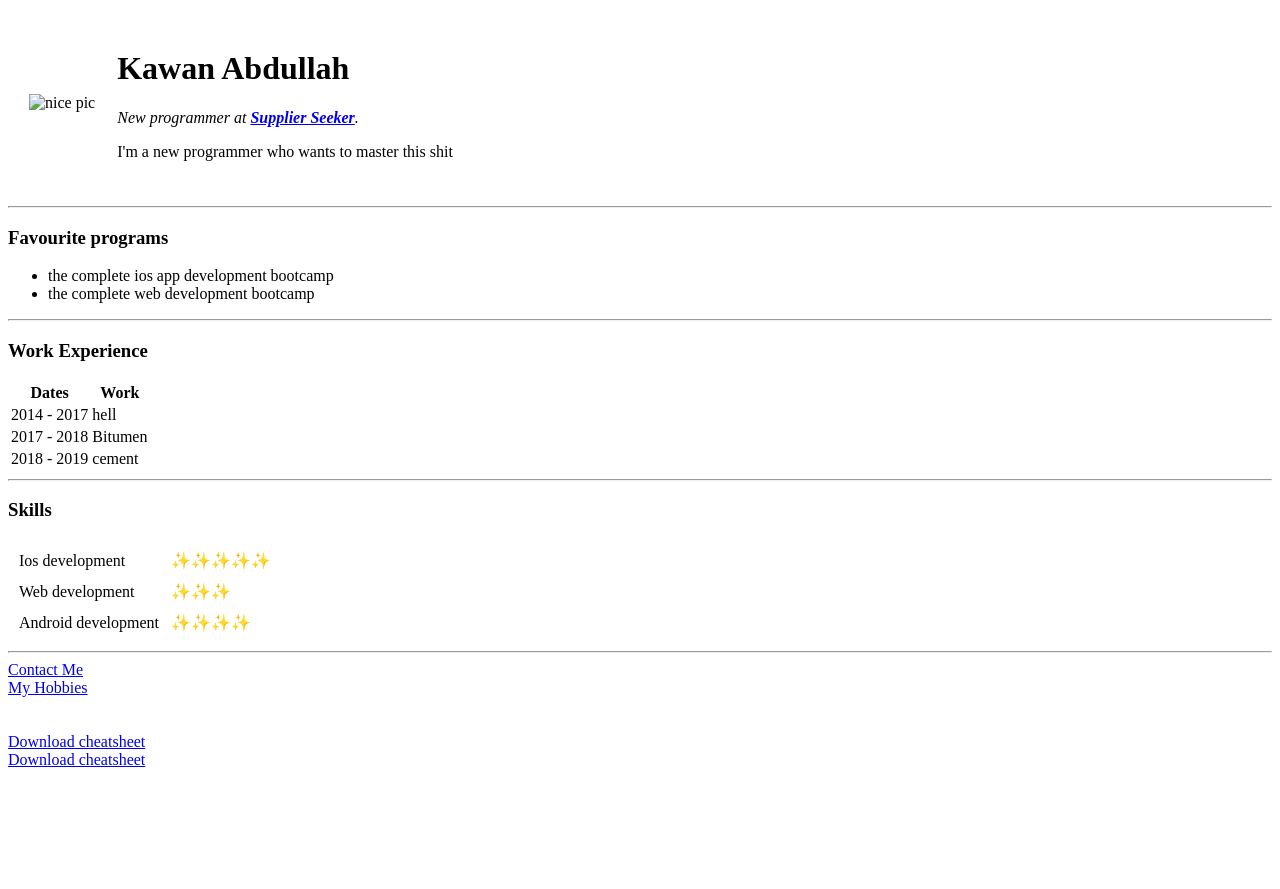
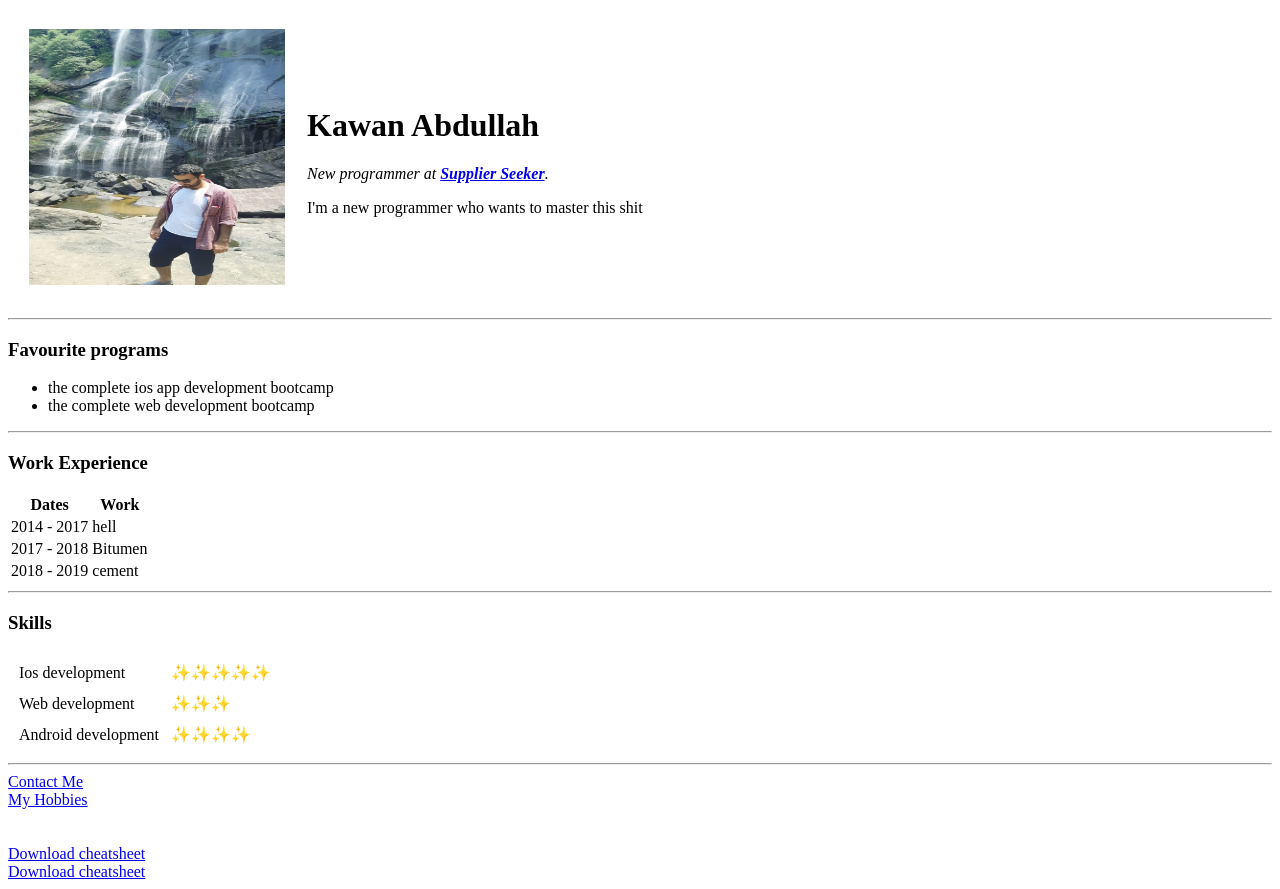
Before and after one commit to KawanAbdullah/cv, a plain HTML site: page index.html in a window 1280 px wide. Before the commit the page ends 800 px from the top, so only its background shows below. Drawn offline with Linux system fonts and the light colour scheme.

Commit message:
Update index.html

```diff
--- a/index.html
+++ b/index.html
@@ -11,7 +11,7 @@
   <body>
     <table cellspacing="20">
       <tr>
-        <td><img src="./img/kawanimg.jpg"
+        <td><img src="kawanimg.jpg"
         alt ="nice pic" style="width:256px;height:256px;"></td>
         <td>
           <h1>Kawan Abdullah</h1>
```
